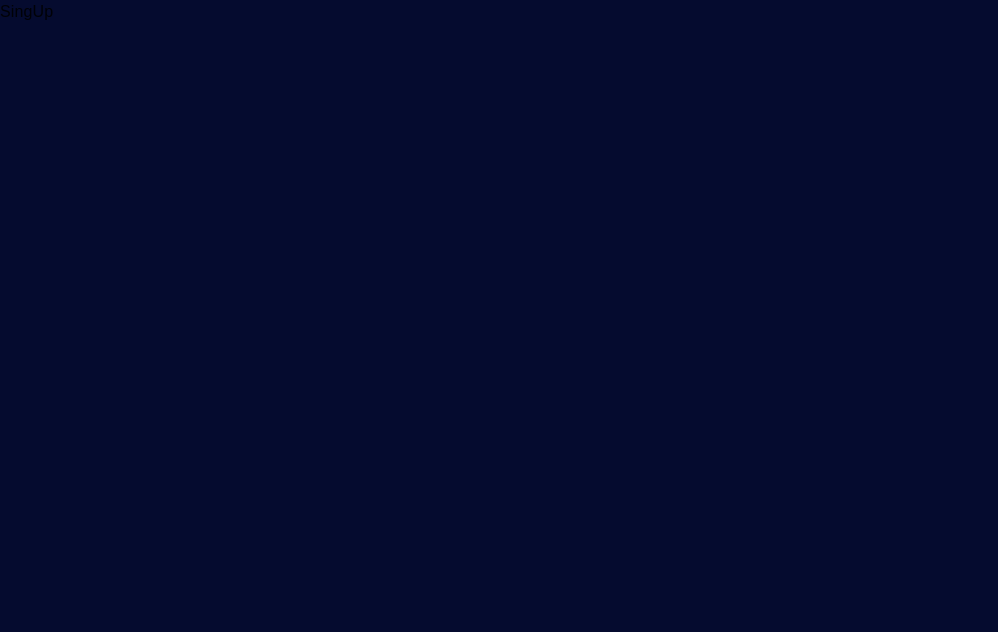
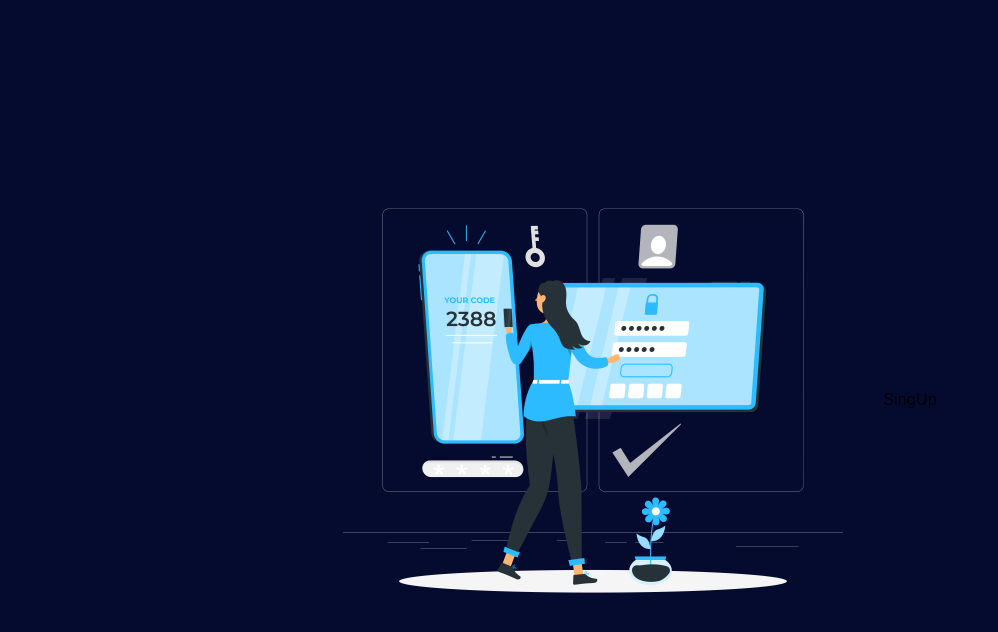
Before and after one commit to ASSiddik01/LMS_Client, a Next.js app: page /signup in a window 1280 px wide. Shown: the top 632 px of the page, without its empty margins (0-998 px from the left). Built offline with nearby package versions, Linux system fonts and the light colour scheme.

Commit message:
auth layout

```diff
--- a/src/app/(auth)/layout.tsx
+++ b/src/app/(auth)/layout.tsx
@@ -1,5 +1,44 @@
+"use client";
+
+import { Box } from "@mui/material";
+import { useTheme } from "next-themes";
+import light_auth from "@/assets/light_auth.png";
+import dark_auth from "@/assets/dark_auth.png";
+import dark_logo from "./../../../public/dark_logo.png";
+import light_logo from "./../../../public/light_logo.png";
+import Image from "next/image";
+
 const Authlayout = ({ children }: { children: React.ReactNode }) => {
-  return <>{children}</>;
+  const { theme, setTheme } = useTheme();
+  return (
+    <>
+      <Box className="flex flex-col md:flex-row justify-center items-center h-screen gap-10">
+        <div className="image md:block hidden">
+          {theme === "light" ? (
+            <Image
+              className="h-[500px] w-[500px]"
+              alt="hero"
+              src={light_auth}
+            />
+          ) : (
+            <Image className="h-[500px] w-[500px]" alt="hero" src={dark_auth} />
+          )}
+        </div>
+        <div className="image block md:hidden">
+          {theme === "light" ? (
+            <Image
+              className="h-[100px] w-[200px]"
+              alt="hero"
+              src={light_logo}
+            />
+          ) : (
+            <Image className="h-[100px] w-[200px]" alt="hero" src={dark_logo} />
+          )}
+        </div>
+        <div className="">{children}</div>
+      </Box>
+    </>
+  );
 };
 
 export default Authlayout;
```
Also changed, not shown: src/assets/dark_auth.png (added), src/assets/light_auth.png (added).
